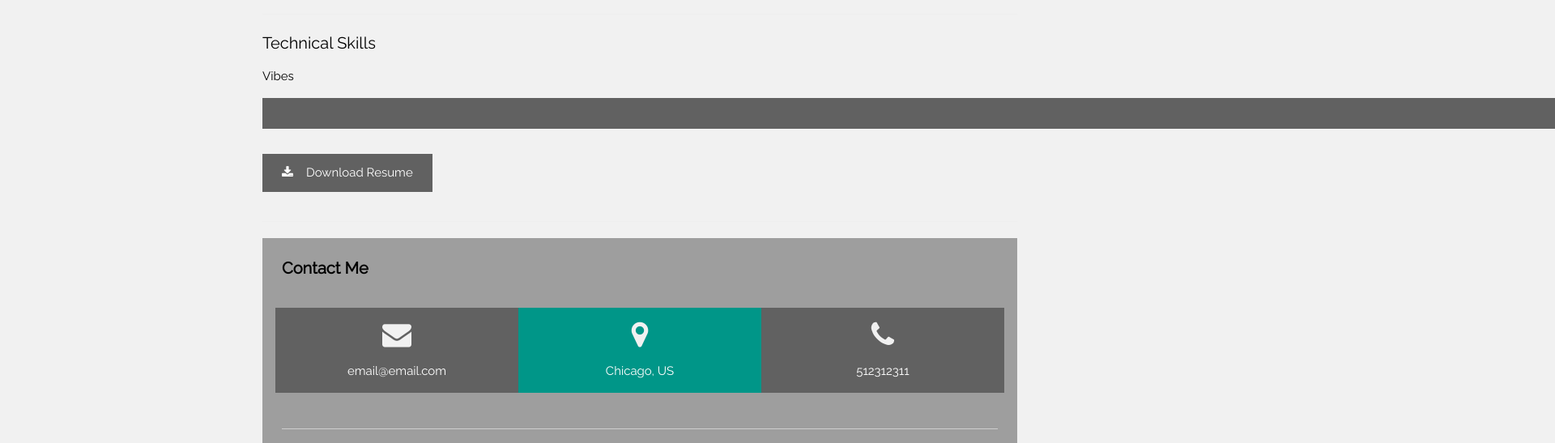
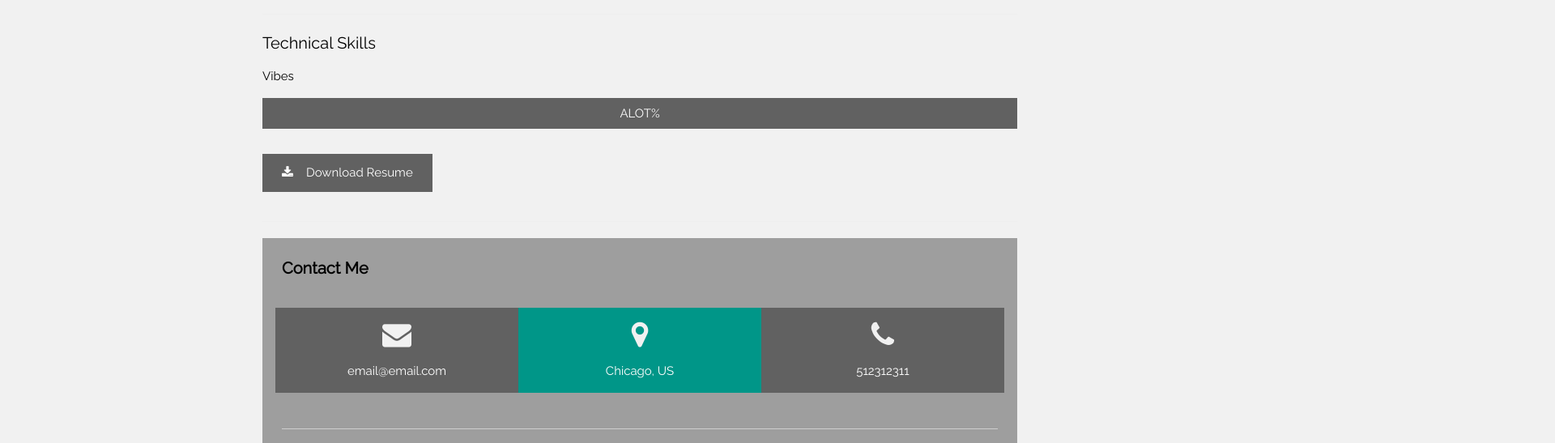
Before and after one commit to jurassicpark/jurassicpark.github.io, a plain HTML site: page index.html in a window 1280 px wide. Shown: the part 1069-1616 px from the top of the page at 81% size, 1920 px wide, since content can reach past the window. Drawn offline with nearby package versions, Linux system fonts and the light colour scheme.

Commit message:
Update index.html

```diff
--- a/index.html
+++ b/index.html
@@ -120,7 +120,7 @@ body,h1,h2,h3,h4,h5,h6 {font-family: "Raleway", sans-serif}
     <!-- Progress bars / Skills -->
     <p>Vibes</p>
     <div class="w3-grey">
-      <div class="w3-container w3-dark-grey w3-padding w3-center" style="width:2450%">1000%</div>
+      <div class="w3-container w3-dark-grey w3-padding w3-center" style="width:100%">ALOT%</div>
     </div>
     <p>
       <button class="w3-button w3-dark-grey w3-padding-large w3-margin-top w3-margin-bottom">
```
